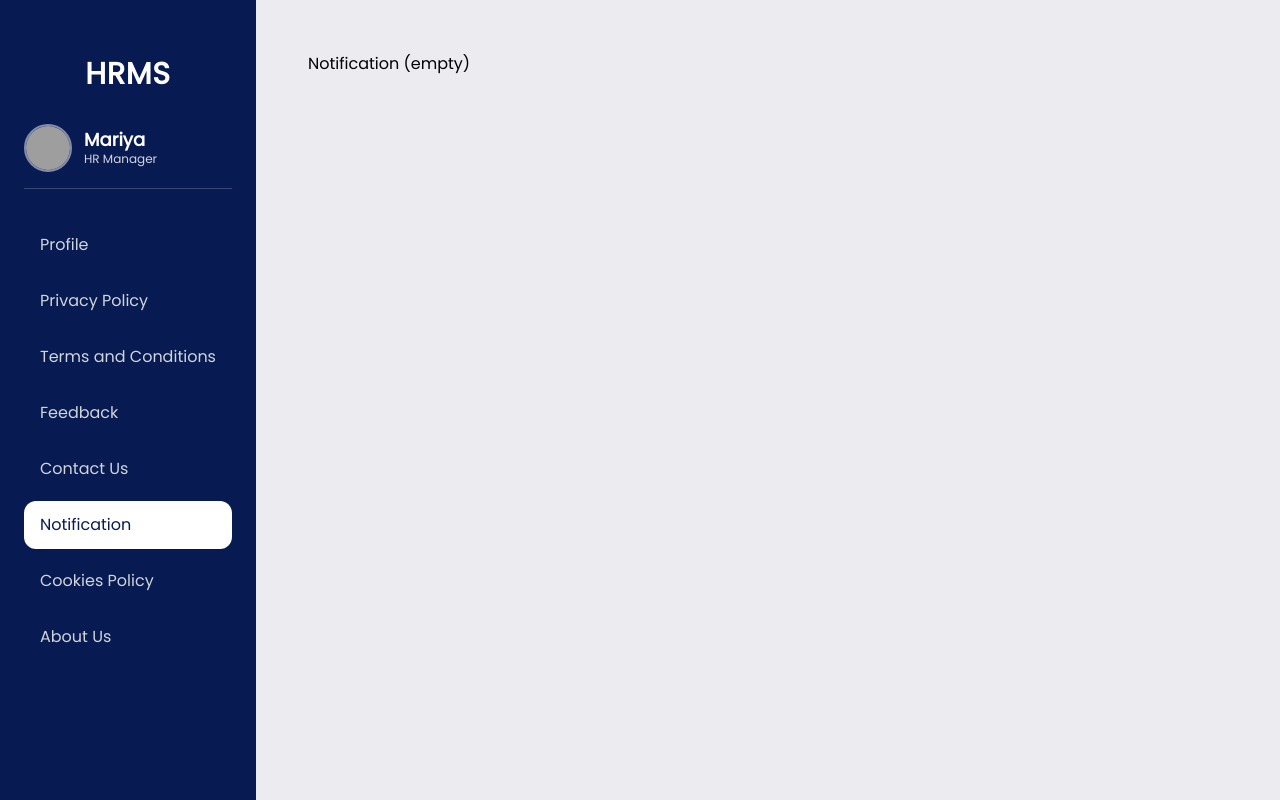
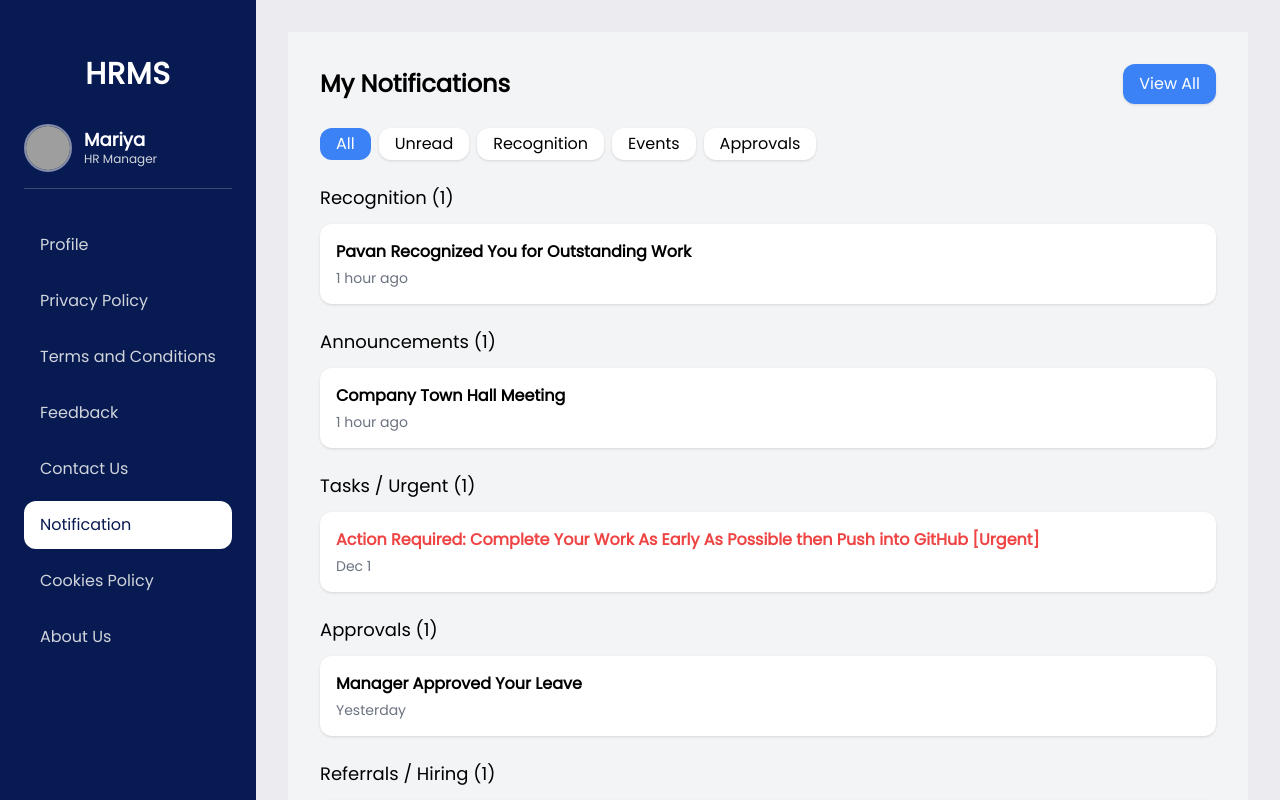
Before and after one commit to jogipradnya/HRMS-FigmaPages, a React (Create React App) app: page /notification in a window 1280 px wide. Built offline with nearby package versions, Linux system fonts and the light colour scheme; grey boxes are pictures that could not be loaded.

Commit message:
Updated Notification.js

```diff
--- a/src/pages/Notification.js
+++ b/src/pages/Notification.js
@@ -1,3 +1,95 @@
-export default function Notification() {
-  return <div style={{ padding: 20 }}>Notification (empty)</div>;
-}
+import React from "react";
+
+const Notification = () => {
+  return (
+    <div className="w-full min-h-screen bg-gray-100 p-4 md:p-8">
+      {/* Header */}
+      <div className="flex justify-between items-center mb-6">
+        <h1 className="text-2xl font-semibold">My Notifications</h1>
+        <button className="px-4 py-2 bg-blue-500 text-white rounded-xl shadow">
+          View All
+        </button>
+      </div>
+
+      {/* Filter Tabs */}
+      <div className="flex gap-2 flex-wrap mb-6">
+        <button className="px-4 py-1 bg-blue-500 text-white rounded-xl">All</button>
+        <button className="px-4 py-1 bg-white shadow rounded-xl">Unread</button>
+        <button className="px-4 py-1 bg-white shadow rounded-xl">Recognition</button>
+        <button className="px-4 py-1 bg-white shadow rounded-xl">Events</button>
+        <button className="px-4 py-1 bg-white shadow rounded-xl">Approvals</button>
+      </div>
+
+      {/* Notifications Section */}
+      <div className="space-y-6">
+        {/* Recognition */}
+        <div>
+          <h2 className="text-lg font-medium mb-3">Recognition (1)</h2>
+          <div className="bg-white p-4 rounded-xl shadow flex flex-col gap-1">
+            <p className="font-semibold">Pavan Recognized You for Outstanding Work</p>
+            <span className="text-sm text-gray-500">1 hour ago</span>
+          </div>
+        </div>
+
+        {/* Announcements */}
+        <div>
+          <h2 className="text-lg font-medium mb-3">Announcements (1)</h2>
+          <div className="bg-white p-4 rounded-xl shadow flex flex-col gap-1">
+            <p className="font-semibold">Company Town Hall Meeting</p>
+            <span className="text-sm text-gray-500">1 hour ago</span>
+          </div>
+        </div>
+
+        {/* Tasks / Urgent */}
+        <div>
+          <h2 className="text-lg font-medium mb-3">Tasks / Urgent (1)</h2>
+          <div className="bg-white p-4 rounded-xl shadow flex flex-col gap-1">
+            <p className="font-semibold text-red-500">
+              Action Required: Complete Your Work As Early As Possible then Push into GitHub [Urgent]
+            </p>
+            <span className="text-sm text-gray-500">Dec 1</span>
+          </div>
+        </div>
+
+        {/* Approvals */}
+        <div>
+          <h2 className="text-lg font-medium mb-3">Approvals (1)</h2>
+          <div className="bg-white p-4 rounded-xl shadow flex flex-col gap-1">
+            <p className="font-semibold">Manager Approved Your Leave</p>
+            <span className="text-sm text-gray-500">Yesterday</span>
+          </div>
+        </div>
+
+        {/* Referrals */}
+        <div>
+          <h2 className="text-lg font-medium mb-3">Referrals / Hiring (1)</h2>
+          <div className="bg-white p-4 rounded-xl shadow flex flex-col gap-1">
+            <p className="font-semibold">
+              Your Referral for Software Engineer Moved to Interview Stage
+            </p>
+            <span className="text-sm text-gray-500">Wed, Nov 29</span>
+          </div>
+        </div>
+
+        {/* System Alerts */}
+        <div>
+          <h2 className="text-lg font-medium mb-3">System Alerts</h2>
+
+          <div className="grid grid-cols-1 md:grid-cols-2 gap-4">
+            <div className="bg-white p-4 rounded-xl shadow flex flex-col gap-1">
+              <p className="font-semibold">New Update Available</p>
+              <span className="text-sm text-gray-500">Wed, Nov 30</span>
+            </div>
+
+            <div className="bg-white p-4 rounded-xl shadow flex flex-col gap-1">
+              <p className="font-semibold">New Update Available</p>
+              <span className="text-sm text-gray-500">Wed, Nov 25</span>
+            </div>
+          </div>
+        </div>
+      </div>
+    </div>
+  );
+};
+
+export default Notification;
```
